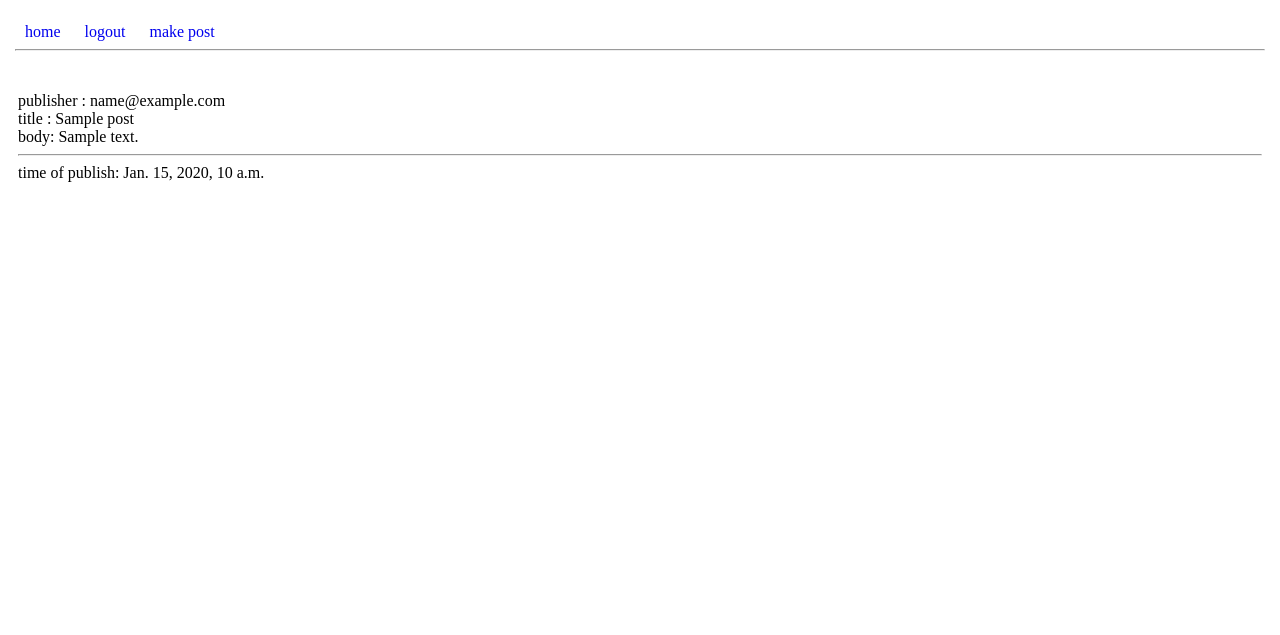
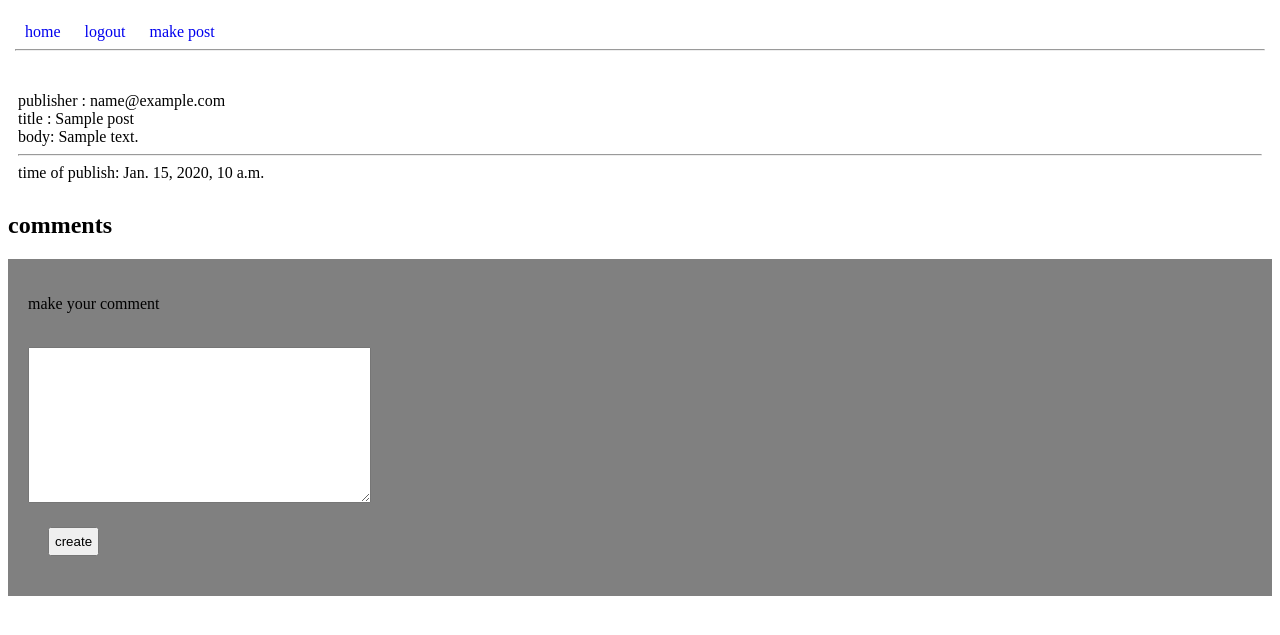
Before and after one commit to AHNaimi/django-social-network, a Django app: a page that uses home/templates/home/postpage.html in a window 1280 px wide. Shown: the top 635 px of the page. Run offline with Django 3.2, Linux system fonts and the light colour scheme; a user stored in the database is signed in; tables that the repository leaves empty hold one stand-in row (values such as "Sample post").

Commit message:
making comment model and form and comment view

```diff
--- a/home/admin.py
+++ b/home/admin.py
@@ -1,5 +1,6 @@
 from django.contrib import admin
-from .models import Post
+from .models import Post, Comment
 
 
 admin.site.register(Post)
+admin.site.register(Comment)
--- a/home/forms.py
+++ b/home/forms.py
@@ -1,8 +1,14 @@
 from django import forms
-from home.models import Post
+from home.models import Post, Comment
 
 
 class PostForm(forms.ModelForm):
     class Meta:
         model = Post
         exclude = ['user', 'post_slug']
+
+
+class CommentForm(forms.ModelForm):
+    class Meta:
+        model = Comment
+        fields = ['body']
--- a/home/models.py
+++ b/home/models.py
@@ -12,3 +12,9 @@
 
     def get_absolute_url(self):
         return reverse('home:postpage', args=(self.id, self.post_slug))
+
+
+class Comment(models.Model):
+    user = models.ForeignKey(UserModel, on_delete=models.CASCADE, related_name='user_comment')
+    body = models.TextField(max_length=100)
+    post = models.ForeignKey(Post, on_delete=models.CASCADE, related_name='pcomment')
--- a/home/templates/home/home.html
+++ b/home/templates/home/home.html
@@ -1,7 +1,6 @@
 {% extends 'base.html' %}
 {% block body %}
 <h1>POSTS</h1>
-<p>for making your post you have to <a href="{% url 'accounts:loginpage' %}">login</a></p>
 <hr>
 {% for x in post %}
 <div style="padding:10px;border-color:black;">
--- a/home/templates/home/postpage.html
+++ b/home/templates/home/postpage.html
@@ -7,4 +7,26 @@
   <hr>
    time of publish: {{post.created_time}}<br>
 </div>
+<h2>comments</h2>
+{% for x in comment %}
+<div style="padding:10px;border-color:black;">
+{{x.user}}
+{{x.body}}
+</div>
+{% endfor %}
+{% if request.user.is_authenticated %}
+<div style="background-color:grey;">
+<form style="padding:20px;" action="" method="post">
+    <p>make your comment</p>
+    {% csrf_token %}
+    <br>
+    {{form.body}}
+    <br>
+    <input style="margin:20px;padding:5px;" type="submit" value="create">
+</form>
+</div>
+{% else %}
+<br>
+you have to login for make your comment
+{% endif %}
 {% endblock body %}
--- a/home/views.py
+++ b/home/views.py
@@ -1,7 +1,7 @@
 from django.shortcuts import render, redirect
 from django.views import View
-from home.models import Post
-from home.forms import PostForm
+from home.models import Post, Comment
+from home.forms import PostForm, CommentForm
 from django.utils.text import slugify
 from django.contrib.auth.mixins import LoginRequiredMixin
 from django.contrib import messages
@@ -14,9 +14,20 @@
 
 
 class PostView(View):
+    form_comment = CommentForm
+
     def get(self, request, **kwargs):
         post = Post.objects.get(id=kwargs['post_id'])
-        return render(request, 'home/postpage.html', {"post": post})
+        pcomment =post.pcomment.all()
+        return render(request, 'home/postpage.html', {"post": post, 'pcomment': pcomment, 'form': self.form_comment})
+
+    def post(self, request, **kwargs):
+        pass
+        # form = self.form_comment(request.POST)
+        # if form.is_valid():
+        #     post = Post.objects.get(id=kwargs['post_id'])
+        #     comment = Comment(user=request.user, post=post, body=form.cleaned_data['body'])
+        #     comment.save()
 
 
 class PostCreateView(LoginRequiredMixin, View):
```
Also changed, not shown: accounts/migrations/0001_initial.py, accounts/migrations/0002_usermodel_is_active_usermodel_is_staff.py (deleted), home/migrations/0001_initial.py.
